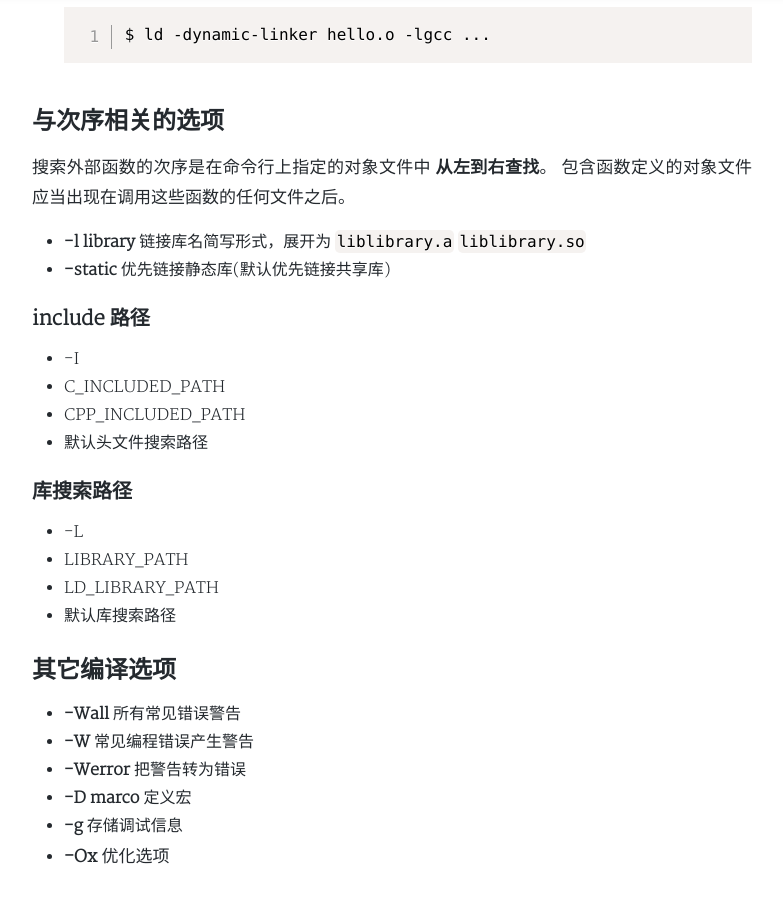
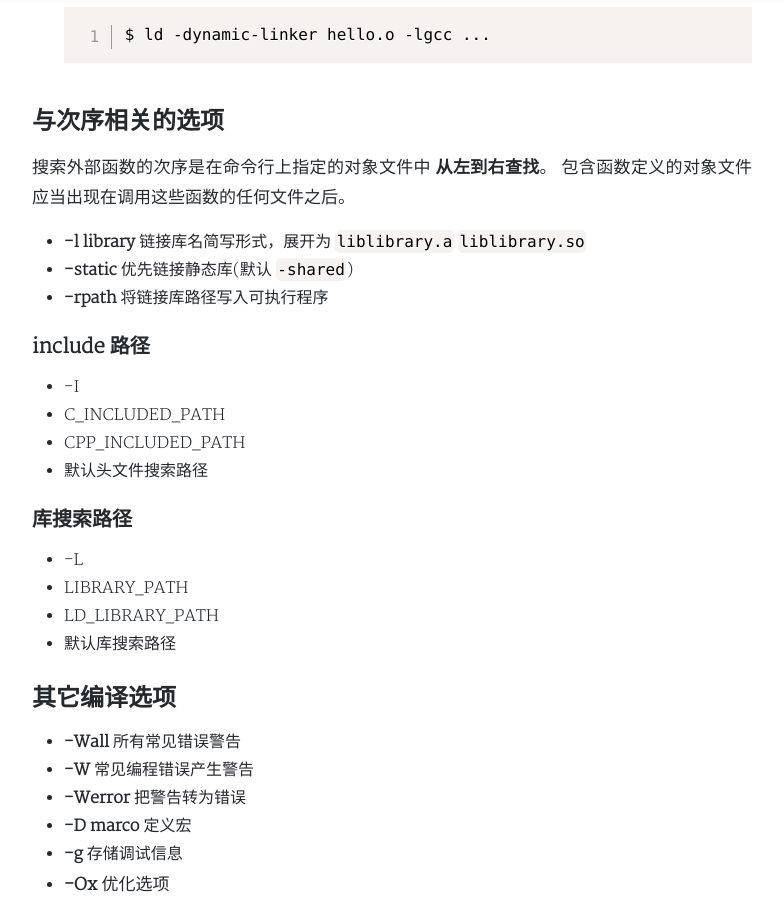
Before and after one commit to yanminhui/yanminhui.github.io, a Jekyll site: the page built from _posts/articles/2019-03-23-gcc.md, in a window 1280 px wide and 900 px high, scrolled down 1278 px. Shown: the whole window, without its empty margins (248-1031 px from the left). Built offline with Jekyll 4.4.1, drawn with Linux system fonts in a browser that asks for light colours; nearby versions of some CDN libraries; a style sheet for code colours, icons or effects is not loaded.

Commit message:
Update 2019-03-23-gcc.md

```diff
--- a/_posts/articles/2019-03-23-gcc.md
+++ b/_posts/articles/2019-03-23-gcc.md
@@ -52,7 +52,8 @@ tags: '开发工具'
 包含函数定义的对象文件应当出现在调用这些函数的任何文件之后。
 
 - **-l library** 链接库名简写形式，展开为 `liblibrary.a` `liblibrary.so`
-- **-static** 优先链接静态库(默认优先链接共享库)
+- **-static** 优先链接静态库(默认 `-shared`)
+- **-rpath** 将链接库路径写入可执行程序
 
 ### include 路径
 
```
